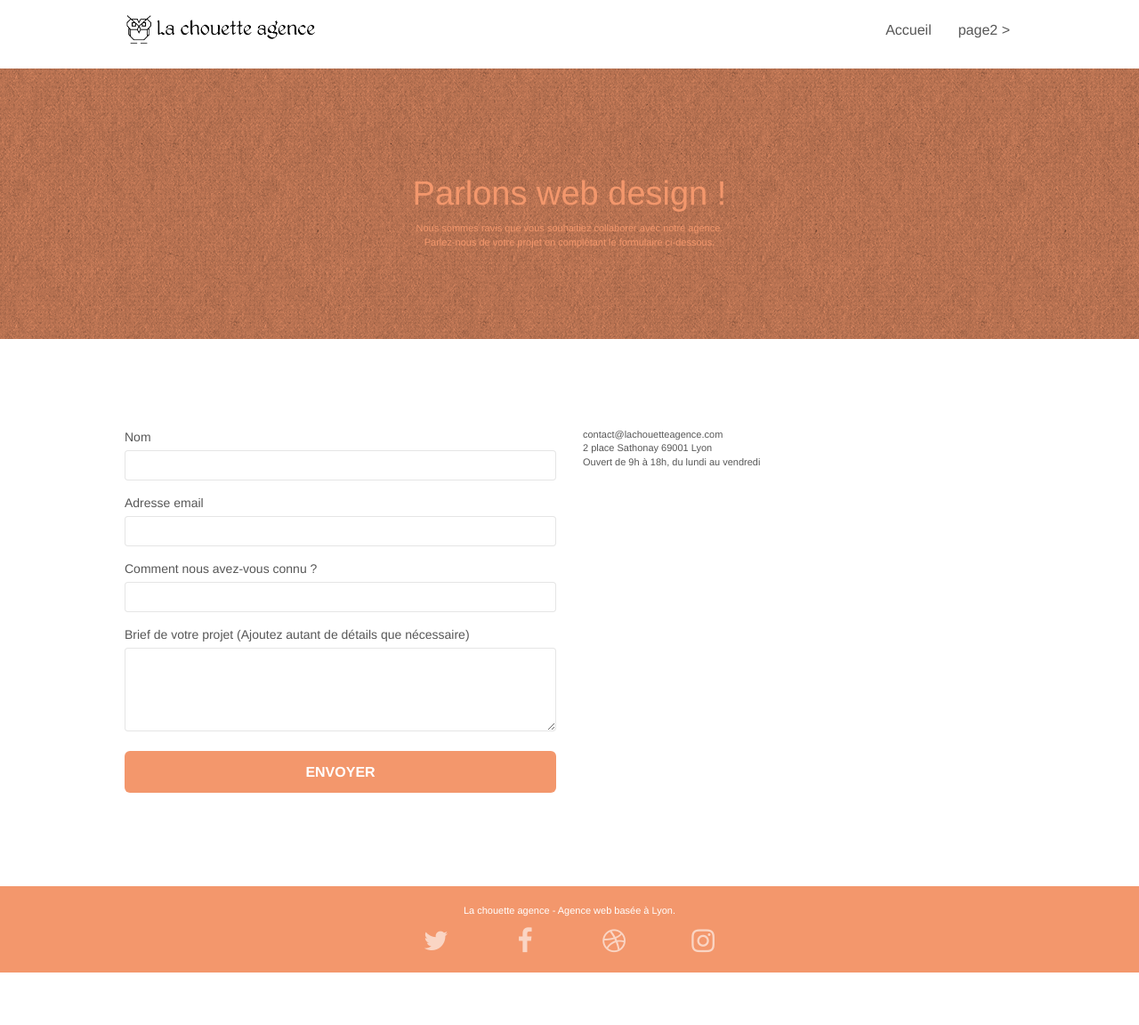
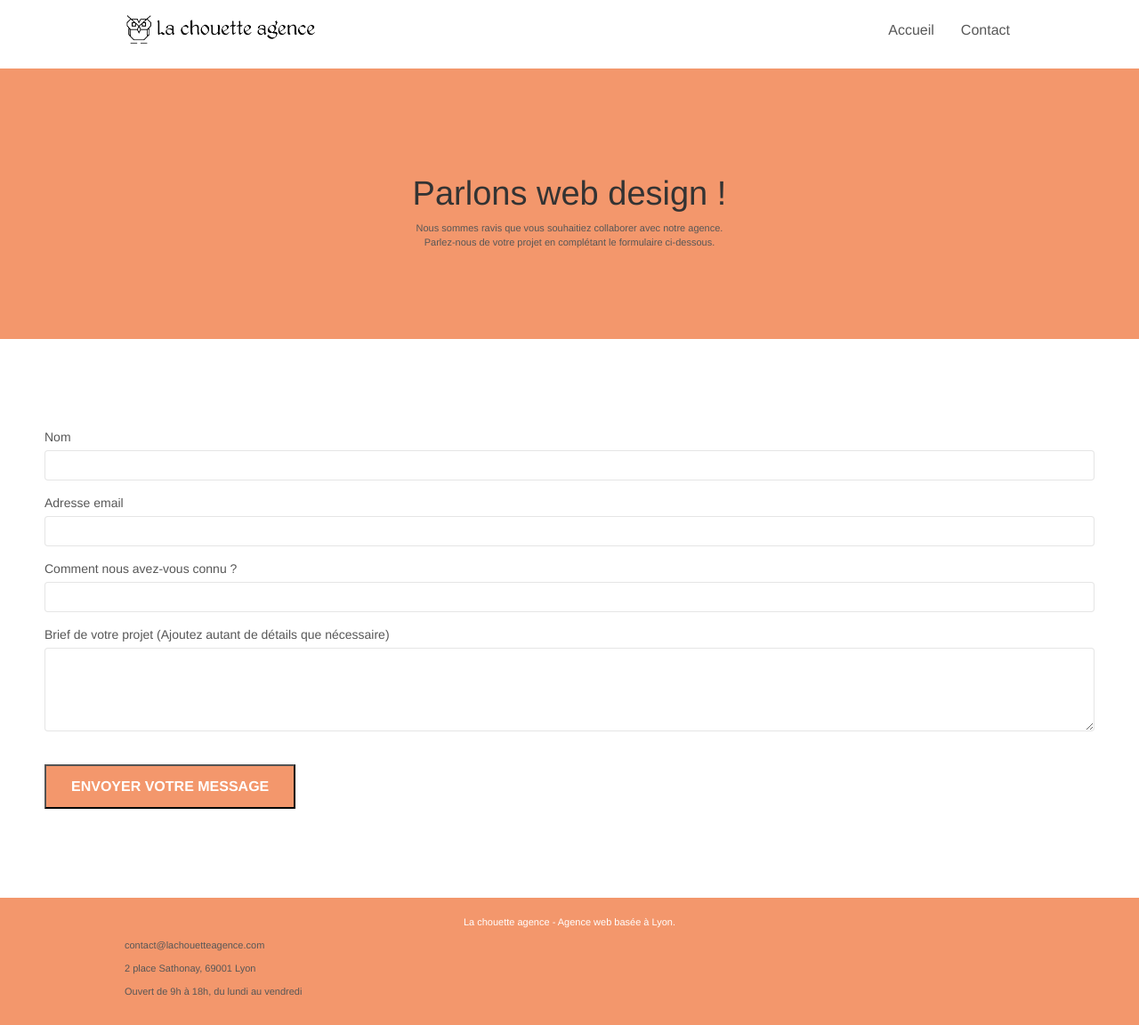
Before and after one commit to Oliive33/OlivierVillevieille_4_12-03-2021, a plain HTML site: page contact.html in a window 1280 px wide. Shown: the part 15-1167 px from the top of the page at 89% size. Before the commit the page ends 1108 px from the top, so only its background shows below. Drawn offline with nearby package versions, Linux system fonts and the light colour scheme; files that its build step writes are made by us from their sources; a script that the page names is missing.

Commit message:
refactor modifs du main et du footer

```diff
--- a/contact.html
+++ b/contact.html
@@ -3,22 +3,19 @@
 <head>
     <meta charset="utf-8">
     <meta name="keywords" content="">
-    <meta name="description" content="">
+    <meta name="description" content="La chouette agence est une entreprise de web design basée a Lyon, nous aidons les entreprises à devenir plus attractives et visible sur internet">
     <meta name="viewport" content="width=device-width, initial-scale=1.0, viewport-fit=cover">
     <link rel="shortcut icon" type="image/png" href="favicon.jpg">
-
 	<link rel="stylesheet" type="text/css" href="./css/bootstrap.min.css">
 	<link rel="stylesheet" type="text/css" href="stylenew.css">
 	<link rel="stylesheet" type="text/css" href="./css/font-awesome.min.css">
 	<link rel="stylesheet" type="text/css" href="./css/et-line.min.css">
-
-
 	<script src="./js/jquery-2.1.0.min.js"></script>
 	<script src="./js/bootstrap.min.js"></script>
 	<script src="./js/blocs.min.js"></script>
 	<script src="./js/jqBootstrapValidation.js"></script>
 	<script src="./js/formHandler.js"></script>
-    <title>page2</title>
+    <title>Contact-La Chouette Agence</title>
 
 
 <!-- Analytics -->
@@ -26,97 +23,80 @@
 <!-- Analytics END -->
 
 </head>
+
 <body>
 <!-- Principal conteneur -->
-<div class="page-container">
+<main class="page-container">
 
    <!-- bloc-0 -->
-<div class="bloc bgc-white l-bloc " id="bloc-0">
+	<section class="bloc bgc-white l-bloc " id="bloc-0">
 		<div class="container bloc-sm">
 			<nav class="navbar row">
 				<div class="navbar-header">
-				<a class="navbar-brand" href="index.html"><img src="img/la-chouette-agence.png" alt="atlanta web design logo" height="40" /></a>
+					<a class="navbar-brand" href="accueil.html"><img src="img/la-chouette-agence.png" alt="atlanta web design logo" height="40" /></a>
 					<button id="nav-toggle" type="button" class="ui-navbar-toggle navbar-toggle" data-toggle="collapse" data-target=".navbar-1">
-					<span class="sr-only">Toggle navigation</span><span class="icon-bar"></span><span class="icon-bar"></span><span class="icon-bar"></span>
+						<span class="icon-bar"></span><span class="icon-bar"></span><span class="icon-bar"></span>
 					</button>
 				</div>
 				<div class="collapse navbar-collapse navbar-1 special-dropdown-nav">
 					<ul class="site-navigation nav navbar-nav">
 						<li>
-						<a href="index.html">Accueil</a>
+							<a class="lien_accueil" href="accueil.html">Accueil</a>
 						</li>
 						<li>
-					</li>
-					<li>
-						<a href="page2.html">page2 &gt;</a>
+							<a href="contact.html">Contact</a>
 						</li>
 					</ul>
 				</div>
 			</nav>
 		</div>
-</div>
+	</section>
 	<!-- bloc-0 END -->
 
 	<!-- bloc-6 -->
-<div class="bloc bg-dots-bg bg-repeat bgc-atomic-tangerine d-bloc bloc-bg-texture texture-paper" id="bloc-6">
-	<div class="container bloc-lg">
-		<div class="row">
-			<div class="col-sm-12">
-				<h1 class="text-center hero-bloc-text tc-white">
+	<section class="bgc-atomic-tangerine bloc-lg" id="bloc-6">
+		<h1 class="text-center hero-bloc-text tc-black">
 			Parlons web design !
 		</h1>
-				<p class="text-center mg-lg tc-white tight-width-whitespace">
+		<p class="text-center mg-lg tc-black tight-width-whitespace">
 			Nous sommes ravis que vous souhaitiez collaborer avec notre agence.<br>
 			Parlez-nous de votre projet en complétant le formulaire ci-dessous.
 		</p>
-			</div>
-		</div>
-	</div>
-</div>
+	</section>
 	<!-- bloc-6 END -->
 
 	<!-- bloc-7 -->
-<div class="bloc bgc-white l-bloc" id="bloc-7">
-	<div class="container bloc-lg">
-		<div class="row">
-			<div class="col-sm-6">
-				<form id="form_1" novalidate success-msg="Your message has been sent." fail-msg="Sorry it seems that our mail server is not responding, Sorry for the inconvenience!">
+	<section class="bloc-lg flex-form" id="bloc-7">
+		<form id="form_1" action="includes/form_1.php" method="POST">
 			<div class="form-group">
-						<label>
+				<label for="name">
 					Nom
 				</label>
-						<input id="name" class="form-control" required />
+				<input type="text" id="name" class="form-control" required size="51" />
 			</div>
 			<div class="form-group">
-						<label>
+				<label for="email">
 					Adresse email
 				</label>
-						<input id="email" class="form-control" type="email" required />
+				<input name="user_mail" id="email" class="form-control" type="email" required size="51" />
 			</div>
 			<div class="form-group">
-						<label>
+				<label for="input_504">
 					Comment nous avez-vous connu ?
 				</label>
-						<input class="form-control" type="email" required id="input_504" />
+				<input class="form-control" type="text" required id="input_504" size="51" />
 			</div>
 			<div class="form-group">
-						<label>
-							Brief de votre projet (Ajoutez autant de détails que nécessaire)<br>
+				<label for="message">
+					Brief de votre projet (Ajoutez autant de détails que nécessaire)
 				</label><textarea id="message" class="form-control" rows="4" cols="50" required></textarea>
 			</div>
-					<button class="bloc-button btn btn-lg btn-block cta-hero btn-atomic-tangerine" type="submit">
-						Envoyer
+			<button class="cta-hero btn-atomic-tangerine" type="submit">
+				Envoyer votre message
 			</button>
 		</form>
-			</div>
-			<div class="col-sm-6">
-				<p>
-					contact@lachouetteagence.com<br>2 place Sathonay 69001 Lyon<br>Ouvert de 9h à 18h, du lundi au vendredi<br>
-				</p>
-			</div>
-		</div>
-	</div>
-</div>
+	</section>
+</main>
 <!-- bloc-7 END -->
 
 <!-- ScrollToTop Button -->
@@ -132,27 +112,11 @@
 				<p class="text-center white">
 					La chouette agence - Agence web basée à Lyon.<br>
 				</p>
-				<div class="row row-no-gutters social">
-					<div class="col-sm-3">
-						<div class="text-center">
-							<a class="social" href="index.html"><span class="fa fa-twitter icon-md"></span></a>
-						</div>
-					</div>
-					<div class="col-sm-3">
-						<div class="text-center">
-							<a class="social" href="index.html"><span class="fa fa-facebook icon-md"></span></a>
-						</div>
-					</div>
-					<div class="col-sm-3">
-						<div class="text-center">
-							<a class="social" href="index.html"><span class="fa fa-dribbble icon-md"></span></a>
-						</div>
-					</div>
-					<div class="col-sm-3">
-						<div class="text-center">
-							<a class="social" href="index.html"><span class="fa fa-instagram icon-md"></span></a>
-						</div>
-					</div>
+
+				<div class="text-footer">
+					<p>contact@lachouetteagence.com</p>
+					<p>2 place Sathonay, 69001 Lyon</p>
+					<p>Ouvert de 9h à 18h, du lundi au vendredi</p>
 				</div>
 			</div>
 		</div>
```
Lines whose indentation alone changed are shown as unchanged.
